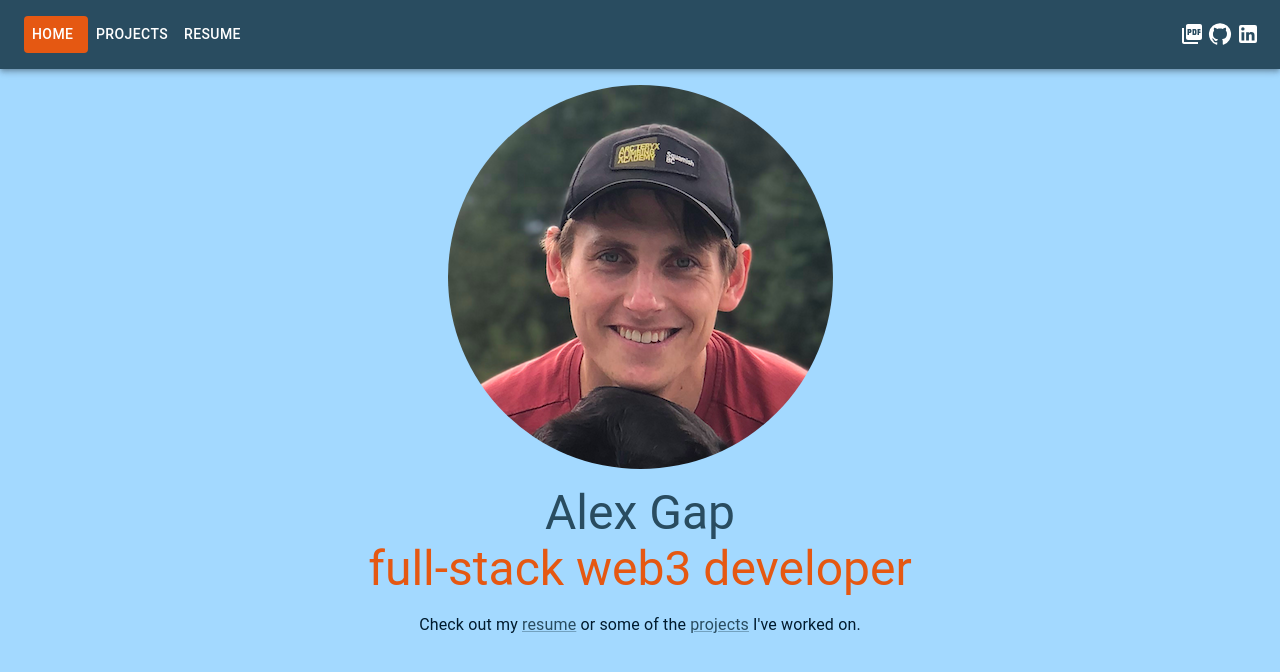
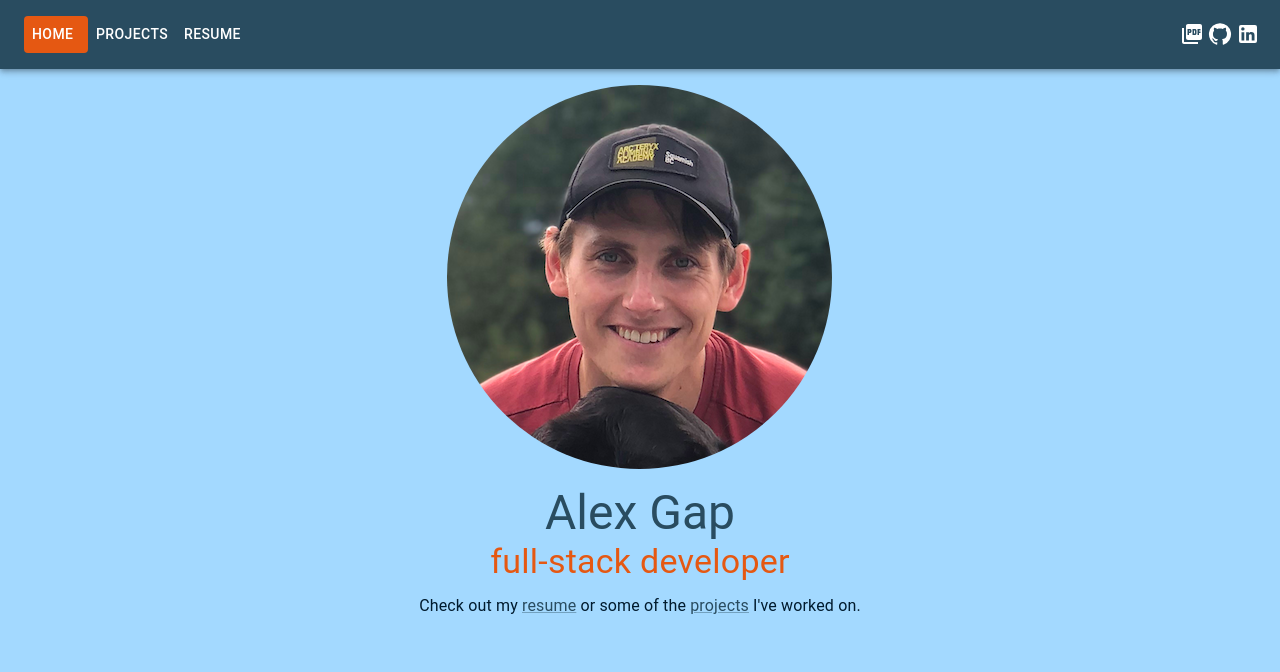
Before and after one commit to lalexgap/website, a React (Vite) app: page / in a window 1280 px wide. Shown: the top 672 px of the page. Built offline with nearby package versions, Linux system fonts and the light colour scheme.

Commit message:
slight formatting tweak

```diff
--- a/src/routes/Landing.tsx
+++ b/src/routes/Landing.tsx
@@ -27,8 +27,8 @@ function Landing() {
         <Typography color="primary" variant="h3">
           Alex Gap
         </Typography>
-        <Typography color="textSecondary" variant="h3" gutterBottom>
-          full-stack web3 developer
+        <Typography color="textSecondary" variant="h4" gutterBottom>
+          full-stack developer
         </Typography>
         <Typography color="textPrimary" variant="body1">
           Check out my <Link href="/resume">resume</Link> or some of the{" "}
```
